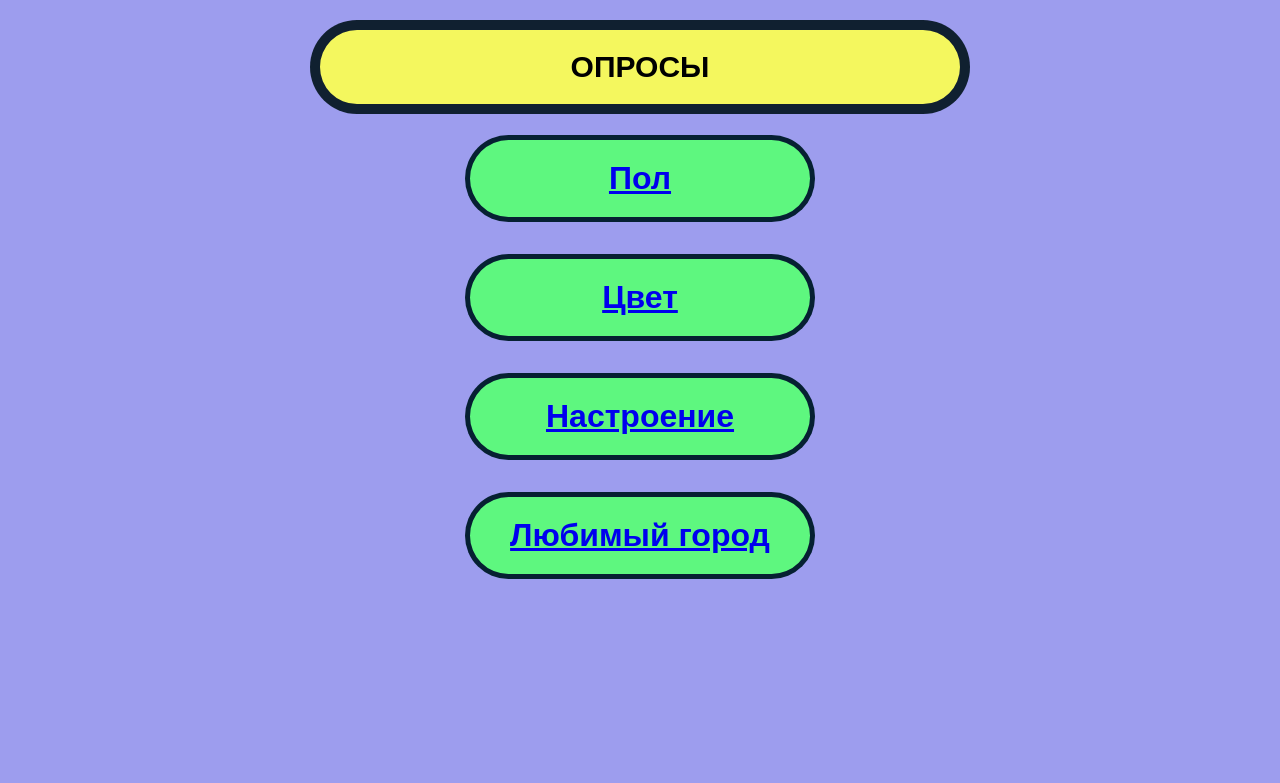
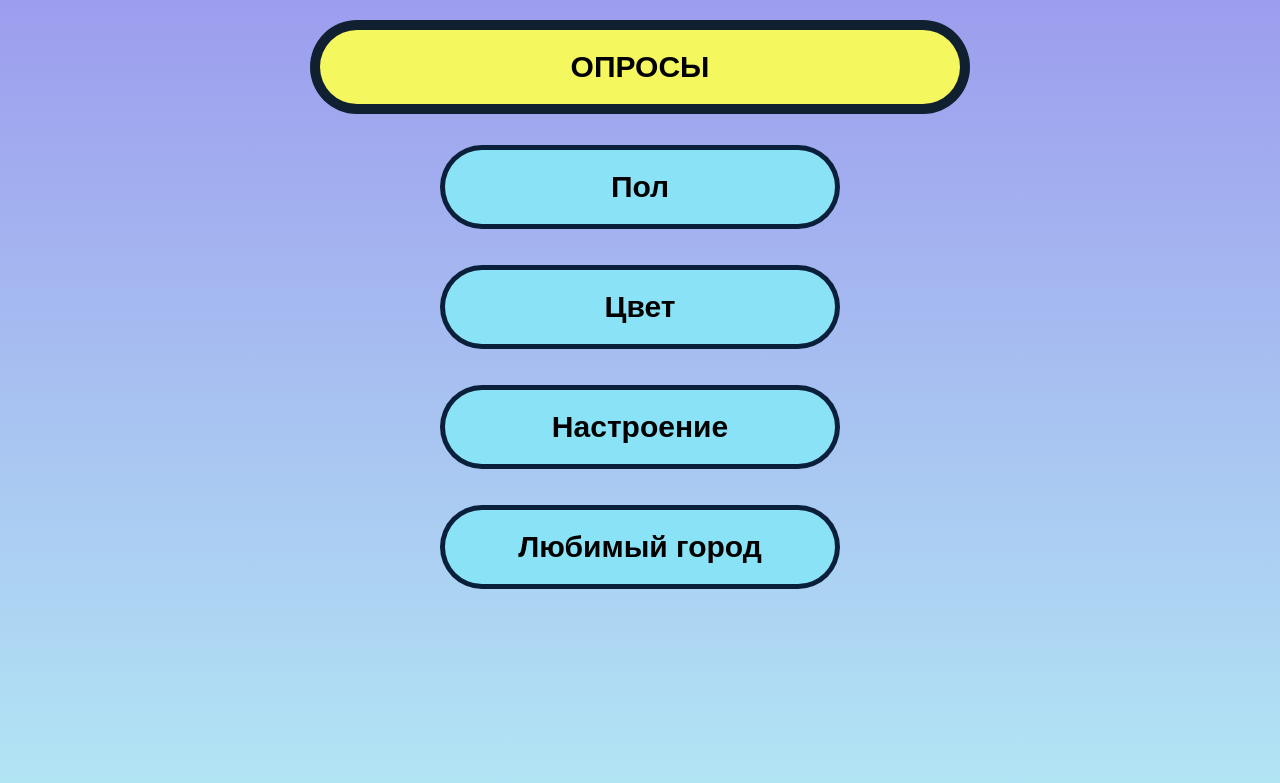
Before and after one commit to CaptainDespair/web-statistics, a Django app: page /polling/ in a window 1280 px wide. Shown: the top 783 px of the page. Run offline with Django 4.2, Linux system fonts and the light colour scheme; data comes from the database, SQL or seed files in the repository; both versions use the stored data as it was after the commit.

Commit message:
the end? or not

```diff
--- a/webstatistics/appstat/static/appstat/style1.css
+++ b/webstatistics/appstat/static/appstat/style1.css
@@ -1,3 +1,36 @@
 body {
-    background: rgb(157, 157, 238);
+    background: linear-gradient(rgb(157, 157, 238), rgb(178, 230, 244));
 }
+
+.name {
+    background-color:#f4f75e;
+    border:10px solid rgba(0, 18, 46, 0.932);
+    border-radius:50px;
+    width: 600px;
+    font-family: Arial, Helvetica, sans-serif;
+    font-size: 30px;
+    text-align:center;
+    margin:20px;
+    padding:20px;
+}
+
+.poll {
+    background-color:#89e2f6;
+    border:5px solid rgba(0, 18, 46, 0.932);
+    border-radius:50px;
+    width: 400px;
+    text-align:center;
+    font-size:30px;
+    font-family: Arial, Helvetica, sans-serif;
+    font-weight: bold;
+    margin:10px;
+    padding:20px;
+    transition: 0.3s;
+    cursor: pointer;
+}
+
+.poll:hover {
+    color: rgb(255, 255, 255);
+    background-color:#00083f;
+    border-color: rgb(134, 38, 230);
+ }
--- a/webstatistics/appstat/static/appstat/style2.css
+++ b/webstatistics/appstat/static/appstat/style2.css
@@ -1,5 +1,5 @@
 body {
-    background: rgb(157, 157, 238);
+    background: linear-gradient(rgb(157, 157, 238), rgb(178, 230, 244));
 }
 
 .name {
@@ -15,7 +15,7 @@ body {
 }
 
 .button {
-    background-color: #5ef77f;
+    background-color: #89e2f6;
     border-radius:50px;
     border: 4px solid rgba(0, 18, 46, 0.932);
     color: black;
--- a/webstatistics/appstat/static/appstat/style3.css
+++ b/webstatistics/appstat/static/appstat/style3.css
@@ -1,5 +1,5 @@
 body {
-    background: rgb(238, 235, 157);
+    background: linear-gradient(rgb(0, 231, 208), rgb(174, 255, 250));
 }
 
 .name {
@@ -52,7 +52,7 @@ body {
 }
 
 .button {
-    background-color: #5ef77f;
+    background-color: #89e2f6;
     border-radius:50px;
     border: 4px solid rgba(0, 18, 46, 0.932);
     color: black;
--- a/webstatistics/appstat/templates/appstat/index.html
+++ b/webstatistics/appstat/templates/appstat/index.html
@@ -10,36 +10,17 @@
   <body>
     <h1>
       <center>
-        <p style="background-color:#f4f75e;
-                  border:10px solid rgba(0, 18, 46, 0.932);
-                  border-radius:50px;
-                  width: 600px;
-                  font-family: Arial, Helvetica, sans-serif;
-                  font-size: 30px;
-                  text-align:center;
-                  margin:20px;
-                  padding:20px;">
-          ОПРОСЫ
-        </p>
+        <p class="name">ОПРОСЫ</p>
       </center>
     </h1>
     {% if latest_poll_list %}
       {% for poll in latest_poll_list %}
-      <h1>
         <center>
-          <p style="background-color:#5ef77f;
-                    border:5px solid rgba(0, 18, 46, 0.932);
-                    border-radius:50px;
-                    width: 300px;
-                    text-align:center;
-                    font-family: Arial, Helvetica, sans-serif;
-                    margin:20px;
-                    padding:20px;">
-            <a href="{% url 'polling:questions' poll.id %}">{{ poll.name }}</a>
-          </p>
+            <form action="{% url 'polling:questions' poll.id %}" method="get">
+              <button class="poll">{{ poll.name }}</button>
+            </form>
         </center>
        </p>
-      </h1>
       {% endfor %}
     {% else %}
       <p>Нет доступных опросов.</p>
```
Also changed, not shown: webstatistics/appstat/models.py (line endings or trailing spaces), webstatistics/db.sqlite3.
